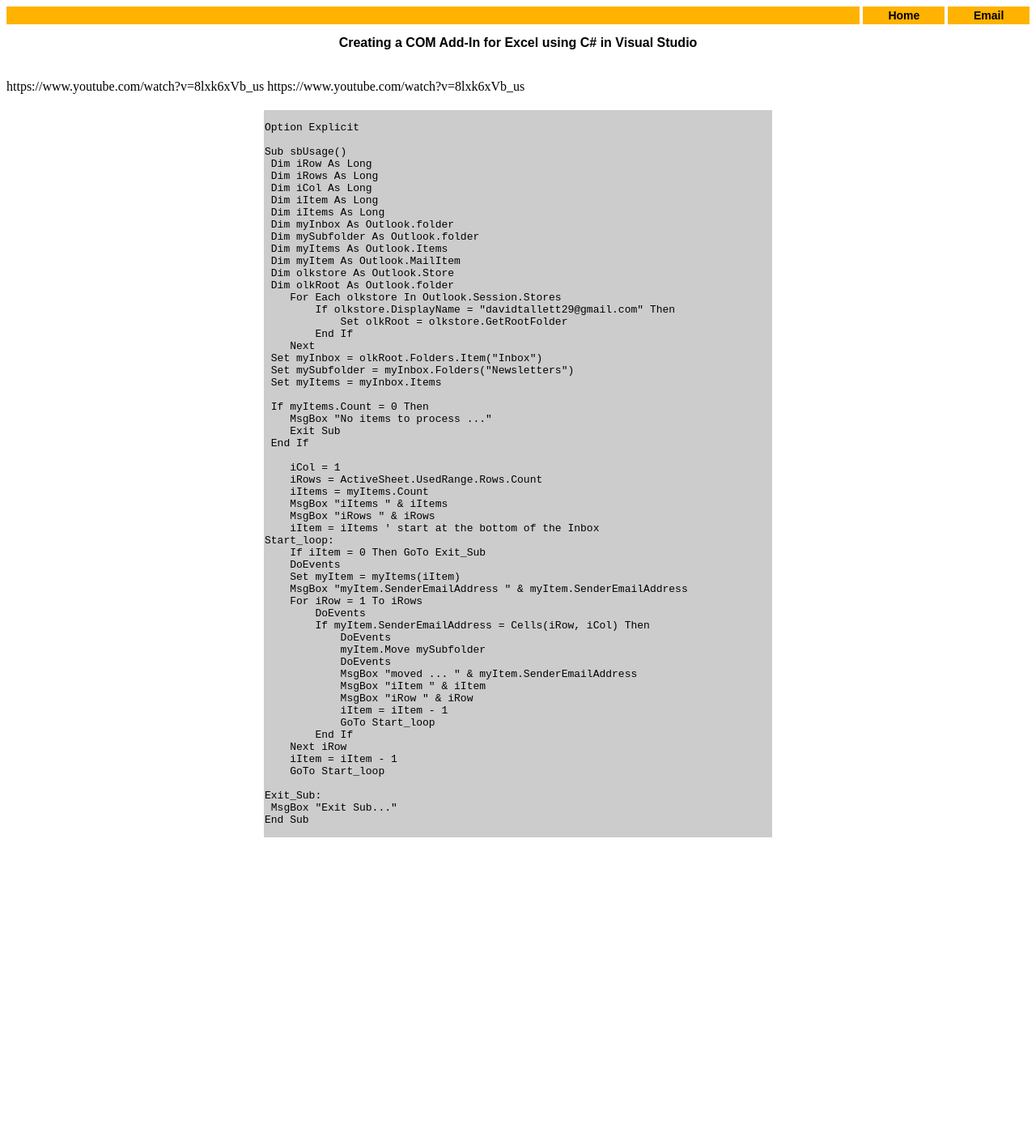
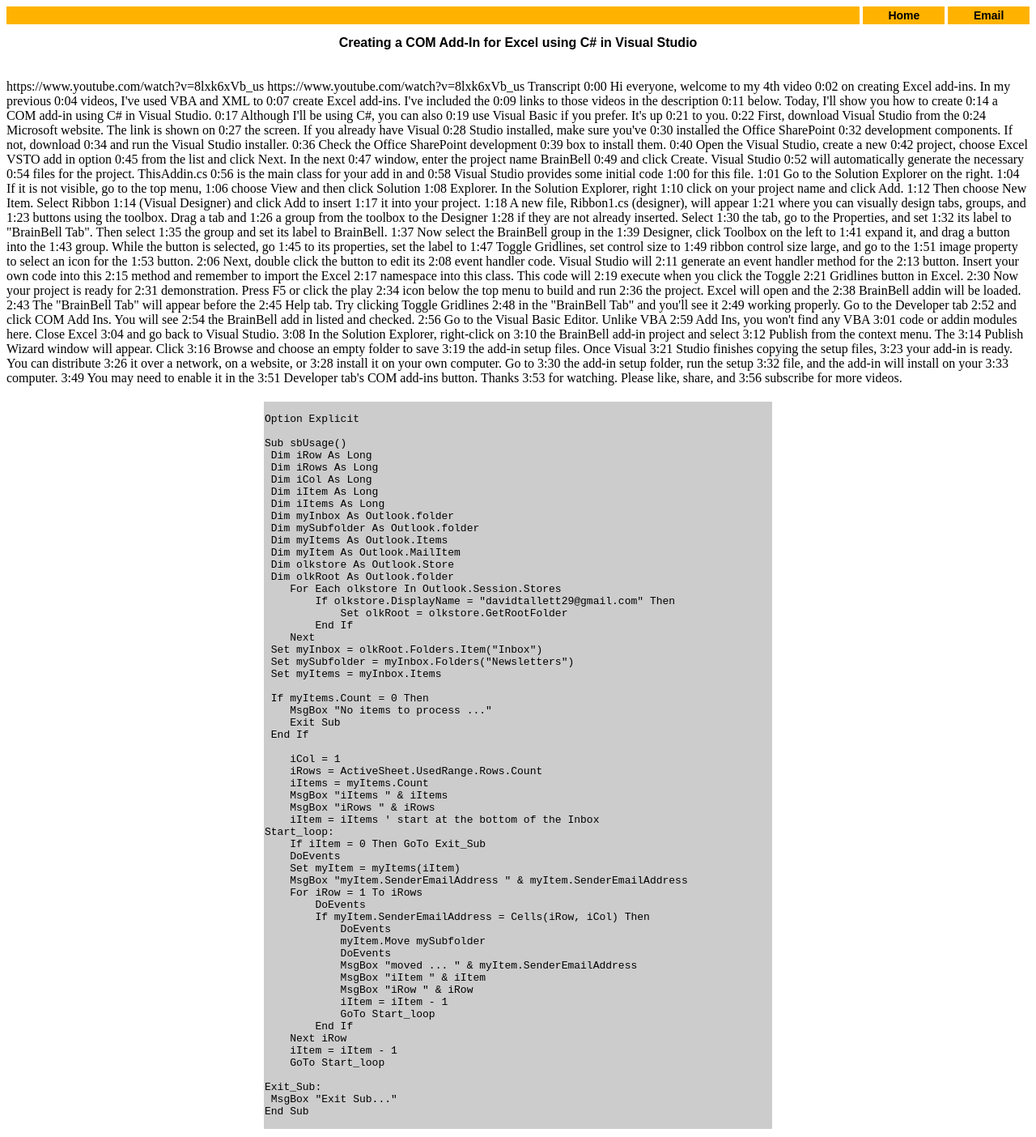
Before and after one commit to DaveTallett26/davetallett26.github.io, a Jekyll site: the page excel-addin.html, which Jekyll copies as it is, in a window 1280 px wide. Shown: the whole page at 81% size. Built offline with Jekyll 4.4.1, drawn with Linux system fonts in a browser that asks for light colours; before the commit the page ends 1044 px from its top, so only the background shows below that.

Commit message:
Update excel-addin.html transcript!

```diff
--- a/excel-addin.html
+++ b/excel-addin.html
@@ -19,6 +19,196 @@
 <br/><br/>
 https://www.youtube.com/watch?v=8lxk6xVb_us  https://www.youtube.com/watch?v=8lxk6xVb_us
 
+
+Transcript
+0:00
+Hi everyone, welcome to my 4th video
+0:02
+on creating Excel add-ins. In my previous
+0:04
+videos, I've used VBA and XML to
+0:07
+create Excel add-ins. I've included the
+0:09
+links to those videos in the description
+0:11
+below. Today, I'll show you how to create
+0:14
+a COM add-in using C# in Visual Studio.
+0:17
+Although I'll be using C#, you can also
+0:19
+use Visual Basic if you prefer. It's up
+0:21
+to you.
+0:22
+First, download Visual Studio from the
+0:24
+Microsoft website. The link is shown on
+0:27
+the screen. If you already have Visual
+0:28
+Studio installed, make sure you've
+0:30
+installed the Office SharePoint
+0:32
+development components. If not, download
+0:34
+and run the Visual Studio installer.
+0:36
+Check the Office SharePoint development
+0:39
+box to install them.
+0:40
+Open the Visual Studio, create a new
+0:42
+project, choose Excel VSTO add in option
+0:45
+from the list and click Next. In the next
+0:47
+window, enter the project name BrainBell
+0:49
+and click Create. Visual Studio
+0:52
+will automatically generate the necessary
+0:54
+files for the project. ThisAddin.cs
+0:56
+is the main class for your add in and
+0:58
+Visual Studio provides some initial code
+1:00
+for this file.
+1:01
+Go to the Solution Explorer on the right.
+1:04
+If it is not visible, go to the top menu,
+1:06
+choose View and then click Solution
+1:08
+Explorer. In the Solution Explorer, right
+1:10
+click on your project name and click Add.
+1:12
+Then choose New Item. Select Ribbon
+1:14
+(Visual Designer) and click Add to insert
+1:17
+it into your project.
+1:18
+A new file, Ribbon1.cs (designer), will appear
+1:21
+where you can visually design tabs, groups, and
+1:23
+buttons using the toolbox. Drag a tab and
+1:26
+a group from the toolbox to the Designer
+1:28
+if they are not already inserted. Select
+1:30
+the tab, go to the Properties, and set
+1:32
+its label to "BrainBell Tab". Then select
+1:35
+the group and set its label to BrainBell.
+1:37
+Now select the BrainBell group in the
+1:39
+Designer, click Toolbox on the left to
+1:41
+expand it, and drag a button into the
+1:43
+group. While the button is selected, go
+1:45
+to its properties, set the label to
+1:47
+Toggle Gridlines, set control size to
+1:49
+ribbon control size large, and go to the
+1:51
+image property to select an icon for the
+1:53
+button.
+2:06
+Next, double click the button to edit its
+2:08
+event handler code. Visual Studio will
+2:11
+generate an event handler method for the
+2:13
+button. Insert your own code into this
+2:15
+method and remember to import the Excel
+2:17
+namespace into this class. This code will
+2:19
+execute when you click the Toggle
+2:21
+Gridlines button in Excel.
+2:30
+Now your project is ready for
+2:31
+demonstration. Press F5 or click the play
+2:34
+icon below the top menu to build and run
+2:36
+the project. Excel will open and the
+2:38
+BrainBell addin will be loaded.
+2:43
+The "BrainBell Tab" will appear before the
+2:45
+Help tab. Try clicking Toggle Gridlines
+2:48
+in the "BrainBell Tab" and you'll see it
+2:49
+working properly. Go to the Developer tab
+2:52
+and click COM Add Ins. You will see
+2:54
+the BrainBell add in listed and checked.
+2:56
+Go to the Visual Basic Editor. Unlike VBA
+2:59
+Add Ins, you won't find any VBA
+3:01
+code or addin modules here. Close Excel
+3:04
+and go back to Visual Studio.
+3:08
+In the Solution Explorer, right-click on
+3:10
+the BrainBell add-in project and select
+3:12
+Publish from the context menu. The
+3:14
+Publish Wizard window will appear. Click
+3:16
+Browse and choose an empty folder to save
+3:19
+the add-in setup files. Once Visual
+3:21
+Studio finishes copying the setup files,
+3:23
+your add-in is ready. You can distribute
+3:26
+it over a network, on a website, or
+3:28
+install it on your own computer. Go to
+3:30
+the add-in setup folder, run the setup
+3:32
+file, and the add-in will install on your
+3:33
+computer.
+3:49
+You may need to enable it in the
+3:51
+Developer tab's COM add-ins button. Thanks
+3:53
+for watching. Please like, share, and
+3:56
+subscribe for more videos.
 
 <br/><br/>
 <table width=100%>
```
